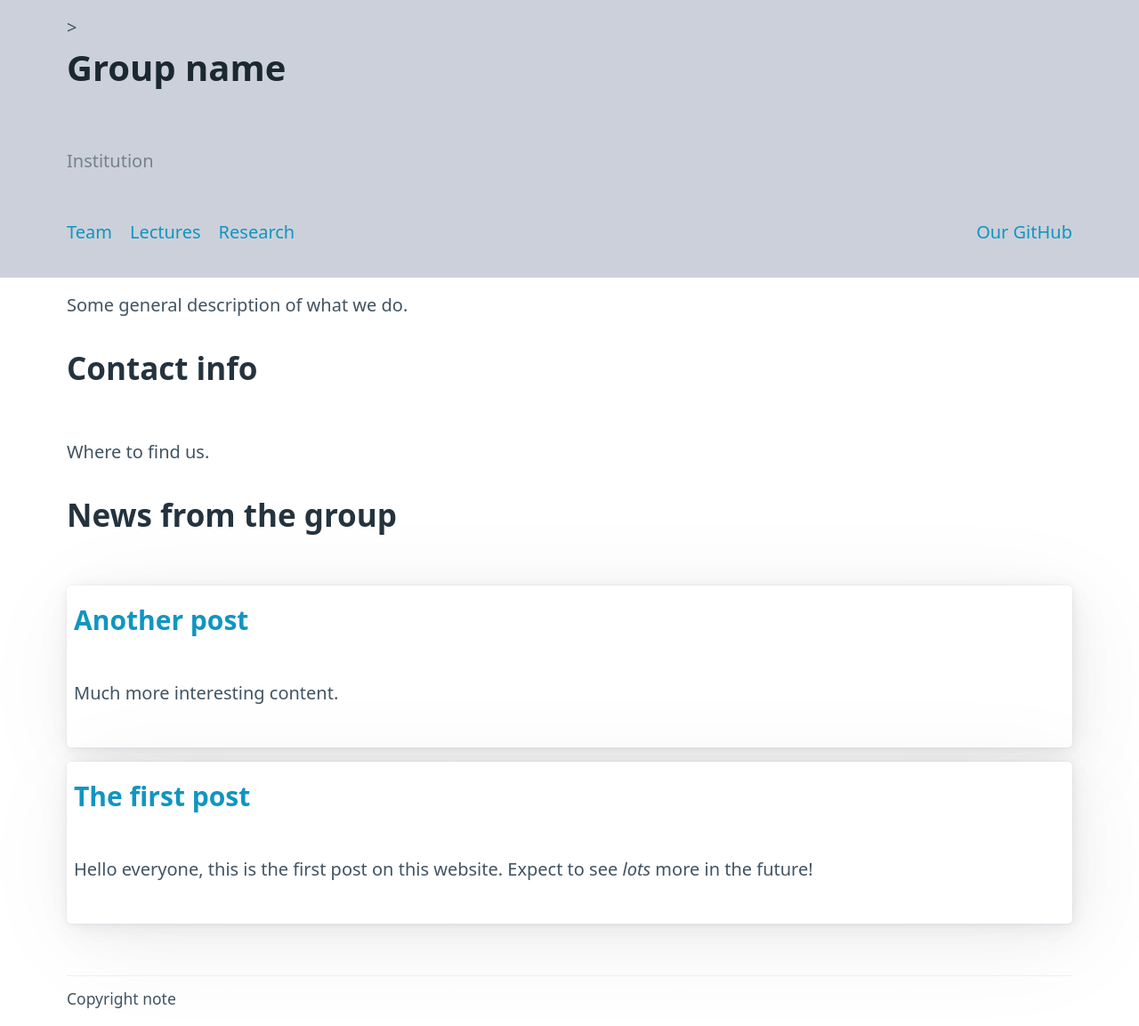
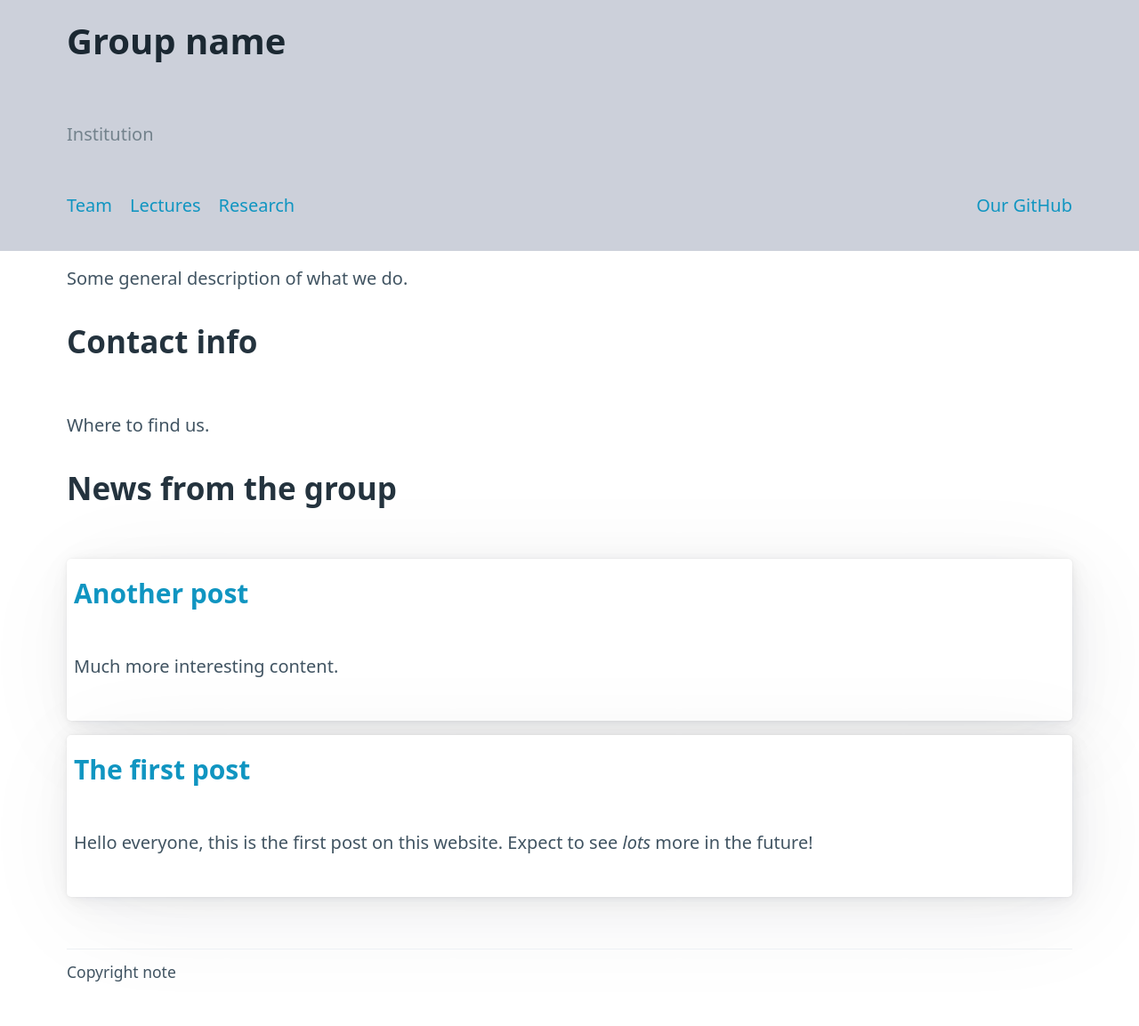
Before and after one commit to andreasKroepelin/ghpages-test, a Jekyll site: the page built from index.html, in a window 1280 px wide. Shown: the whole page at 89% size. Built offline with Jekyll 4.4.1, drawn with Linux system fonts in a browser that asks for light colours; after the commit the page ends 1123 px from its top, so only the background shows below that.

Commit message:
Fix link

```diff
--- a/_layouts/default.html
+++ b/_layouts/default.html
@@ -21,7 +21,7 @@
     <header style="background-color: #ccd0da">
     <div class="container">
       <hgroup>
-        <a href="" class="undecorated">><h1>Group name</h1></a>
+        <a href="/ghpages-test" class="undecorated"><h1>Group name</h1></a>
         <h3>Institution</h3>
       </hgroup>
 
```
